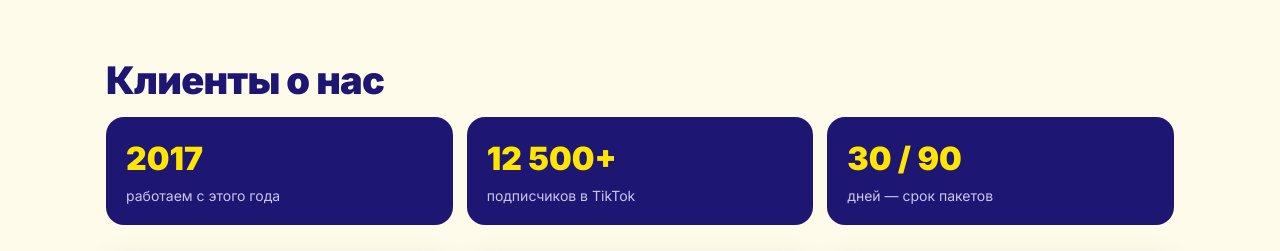
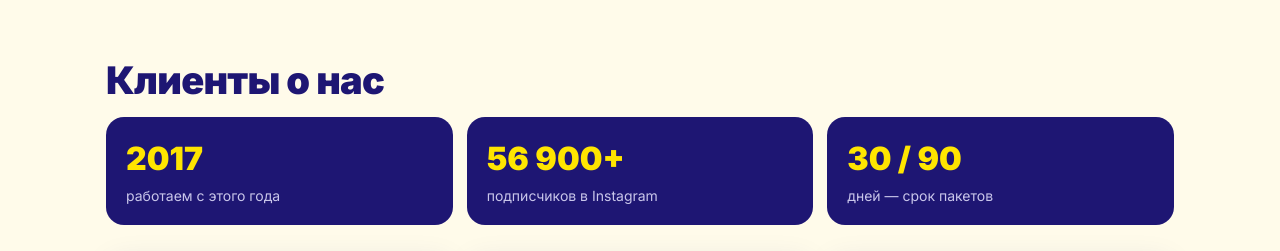
Before and after one commit to suniytj-hash/babilon-mobile, a plain HTML site: page ru/index.html in a window 1280 px wide. Shown: the part 5800-6051 px from the top of the page. Drawn offline with Linux system fonts and the light colour scheme.

Commit message:
Instagram 56 900+
Co-Authored-By: Claude Opus 5.5 <noreply@anthropic.com>

```diff
--- a/ru/index.html
+++ b/ru/index.html
@@ -255,7 +255,7 @@ footer b{color:#fff}
 
 <section id="reviews"><div class="w">
   <h2 data-t="rv_h">Мизоҷон дар бораи мо</h2>
-  <div class="stats"><div><b>2017</b><span data-t="st1">аз ҳамин сол кор мекунем</span></div><div><b>12 500+</b><span data-t="st2">обуначӣ дар TikTok</span></div><div><b>30 / 90</b><span data-t="st3">рӯз — мӯҳлати бастаҳо</span></div></div>
+  <div class="stats"><div><b>2017</b><span data-t="st1">аз ҳамин сол кор мекунем</span></div><div><b>56 900+</b><span data-t="st2">обуначӣ дар Instagram</span></div><div><b>30 / 90</b><span data-t="st3">рӯз — мӯҳлати бастаҳо</span></div></div>
   <div class="rvs"><div class="rv"><p>«Ассалому алейкум ака, раҳмат. Занг задам, дар як дақиқа интернетамро пайваст кардед 👍»</p><span data-t="rv_by">— Мизоҷи мо</span></div><div class="rv"><p>«Ман чанд бор аз шумо интернет гирифтам, ҳамаш бехато. Коратонба барор ака.»</p><span data-t="rv_by">— Мизоҷи мо</span></div><div class="rv"><p>«Ростӣ, аввал бовар накардам. 100 сомонӣ ба баланс партофтам, занг задам, тез пайваст карданд. Раҳмати калон ❤️»</p><span data-t="rv_by">— Мизоҷи мо</span></div><div class="rv"><p>«Хеле қулай будааст, тарофаам ҳам иваз нашуд. Дигар интернетро аз шумо мегирам.»</p><span data-t="rv_by">— Мизоҷи мо</span></div><div class="rv"><p>«Ака раҳмат, мегабайтҳо омаданд. Хизматрасонӣ дар сатҳи олӣ 🔥»</p><span data-t="rv_by">— Мизоҷи мо</span></div><div class="rv"><p>«Чанд моҳ шуд аз ҳамин ҷо интернет мегирам, ягон бор проблема нашуд. Ба дигарон ҳам тавсия медиҳам 👍»</p><span data-t="rv_by">— Мизоҷи мо</span></div></div>
 </div></section>
 
@@ -347,7 +347,7 @@ const RU = {
  c_h:"Мы в соцсетях",c_s:"Подписывайтесь — акции и новые пакеты.",
  so1:"Подключить →",so2:"Подписаться →",so3:"Написать →",
  u_all:"Все USSD-коды →",more:"Подробнее →",fwl:"Переадресация →",
- rv_h:"Клиенты о нас",rv_by:"— Наш клиент",st1:"работаем с этого года",st2:"подписчиков в TikTok",st3:"дней — срок пакетов",
+ rv_h:"Клиенты о нас",rv_by:"— Наш клиент",st1:"работаем с этого года",st2:"подписчиков в Instagram",st3:"дней — срок пакетов",
  ft1:"Сайт дилера Вавилон-Мобайл",ft2:"Только подключение интернет-пакетов",ft3:"Официальный сайт компании",ft4:"Колл-центр",ft5:"Дилер Вавилон-Мобайл. Все права защищены. Копирование материалов без разрешения запрещено.",
  term:"<b>📅 Что значит 30 и 90 дней?</b> Это срок действия пакета. Пакет действует 30 или 90 дней со дня подключения. Пакет на 90 дней — на 3 месяца: подключили один раз и пользуетесь 3 месяца.",term_l:"Срок",
  fq0:"Что значит 30 и 90 дней?",fa0:"Это срок действия пакета: 30 дней (1 месяц) или 90 дней (3 месяца) со дня подключения. В этот срок вы пользуетесь объёмом МБ пакета.",
```
Also changed, not shown: index.html (+2 -2 lines).
